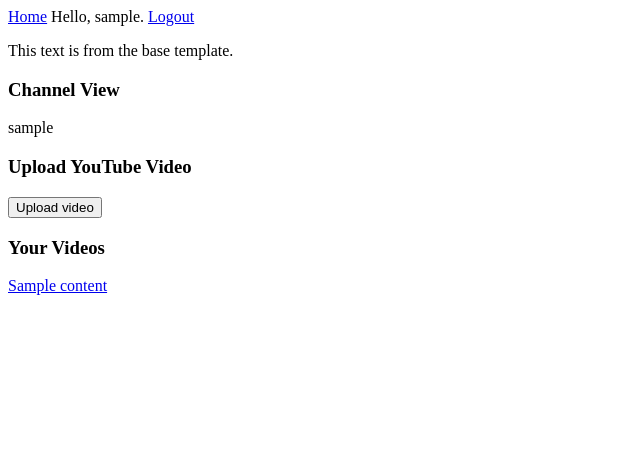
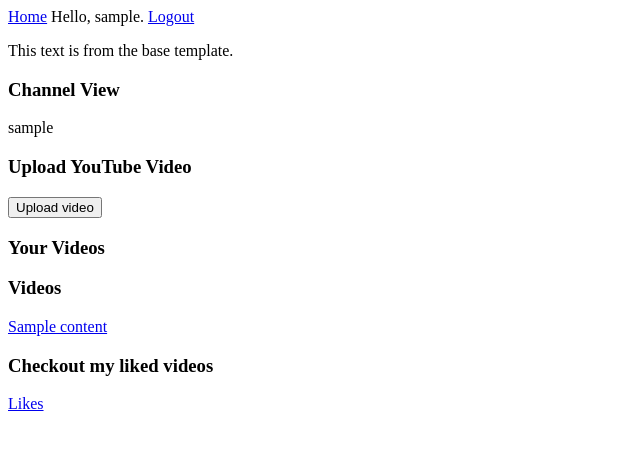
Before and after one commit to DanielValenzuelaPerez/YouTube-Clone, a Django app: a page that uses accounts/templates/accounts/channel.html in a window 1280 px wide. Shown: the top 450 px of the page, without its empty margins (0-640 px from the left). Run offline with Django 3.2, Linux system fonts and the light colour scheme; a user stored in the database is signed in; tables that the repository leaves empty hold one stand-in row (values such as "Sample post").

Commit message:
added likes page

```diff
--- a/accounts/templates/accounts/channel.html
+++ b/accounts/templates/accounts/channel.html
@@ -35,8 +35,8 @@ YouTube - {{ user }}'s Channel
             {% endif %}
         {% endif %}
     </form>
-    <h3>Videos</h3>
 {% endif %}
+<h3>Videos</h3>
 {% if videos %}
     {% for video in videos %}
         <p><a href="{% url 'video' id=video.id %}">{{ video.name }}</a></p>
@@ -44,4 +44,6 @@ YouTube - {{ user }}'s Channel
 {% else %}
     <p>This channel does't have content yet.</p>
 {% endif %}
+<h3>Checkout my liked videos</h3>
+<p><a href="{% url 'likes' username=user %}">Likes</a></p>
 {% endblock content %}
--- a/accounts/urls.py
+++ b/accounts/urls.py
@@ -1,11 +1,12 @@
 from django.urls import path
 
-from accounts.views import registerPage, loginPage, logoutPage, channelPage, become_content_creator, subscribe
+from accounts.views import registerPage, loginPage, logoutPage, channelPage, become_content_creator, subscribe, likes
 
 urlpatterns = [
     path('register/', registerPage, name='register'),
     path('login/', loginPage, name='login'),
     path('logout/', logoutPage, name='logout'),
+    path('channel/<slug:username>/likes', likes, name='likes'),
     path('channel/<slug:username>/subscribe', subscribe, name='subscribe'),
     path('channel/<slug:username>/become_content_creator', become_content_creator, name='become_content_creator'),
     path('channel/<slug:username>/', channelPage, name='channel'),
--- a/accounts/views.py
+++ b/accounts/views.py
@@ -4,7 +4,7 @@ from django.contrib.auth.forms import UserCreationForm
 from django.shortcuts import render, redirect
 
 from accounts.models import Creator
-from engagement.models import Subscription
+from engagement.models import Subscription, ContentEngagement
 from content.models import Content
 
 User = get_user_model()
@@ -98,3 +98,13 @@ def subscribe(request, username):
             'subsribed': created
         }
         return redirect(f"/accounts/channel/{user.username}/", context)
+
+def likes(request, username):
+    user = User.objects.filter(username=username).first()
+    likes = ContentEngagement.objects.filter(user=user, liked=True).values_list('content', flat=True)
+    videos = Content.objects.filter(id__in=likes)
+    context = {
+        'videos': videos,
+        'username': username
+    }
+    return render(request, 'accounts/likes.html', context=context)
--- a/engagement/models.py
+++ b/engagement/models.py
@@ -14,7 +14,7 @@ class Subscription(models.Model):
 
 class ContentEngagement(models.Model):
     content = models.ForeignKey('content.Content', models.CASCADE)
-    user = models.OneToOneField(User, models.CASCADE)
+    user = models.ForeignKey(User, models.CASCADE)
     liked = models.BooleanField(null=True, blank=True)
 
     class Meta:
```
Also changed, not shown: accounts/templates/accounts/likes.html (added, +16 -0 lines), engagement/migrations/0007_alter_contentengagement_user.py (added).
